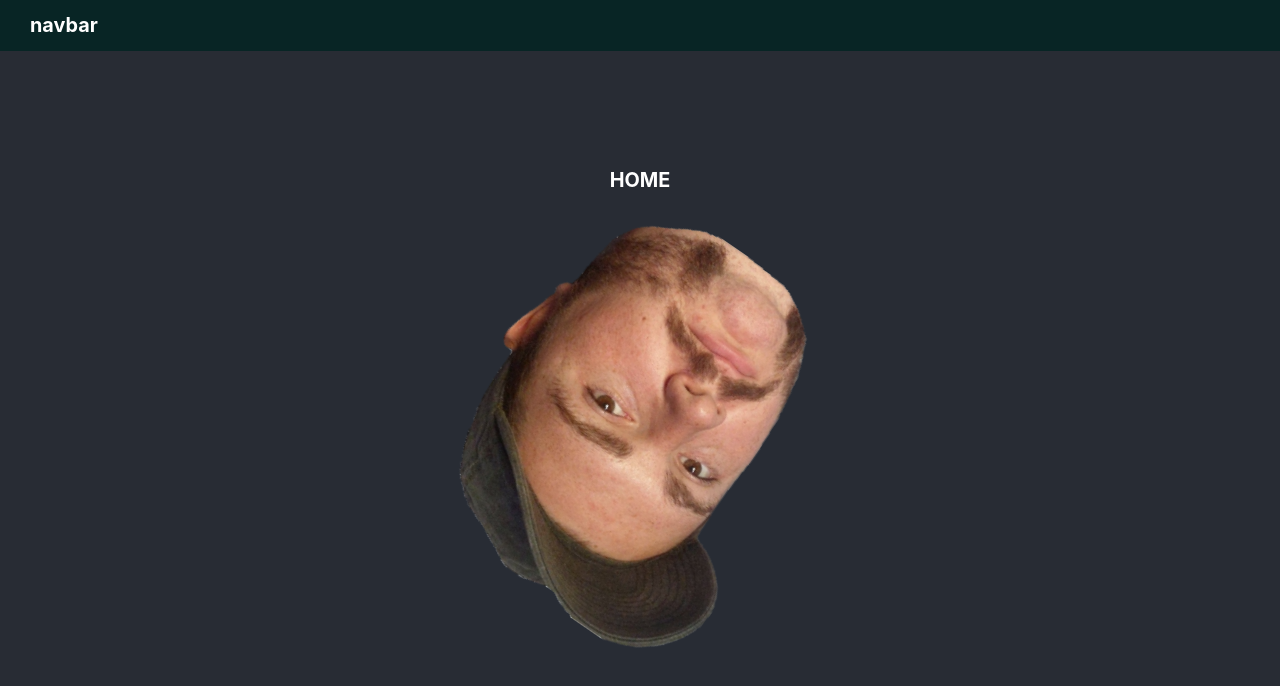
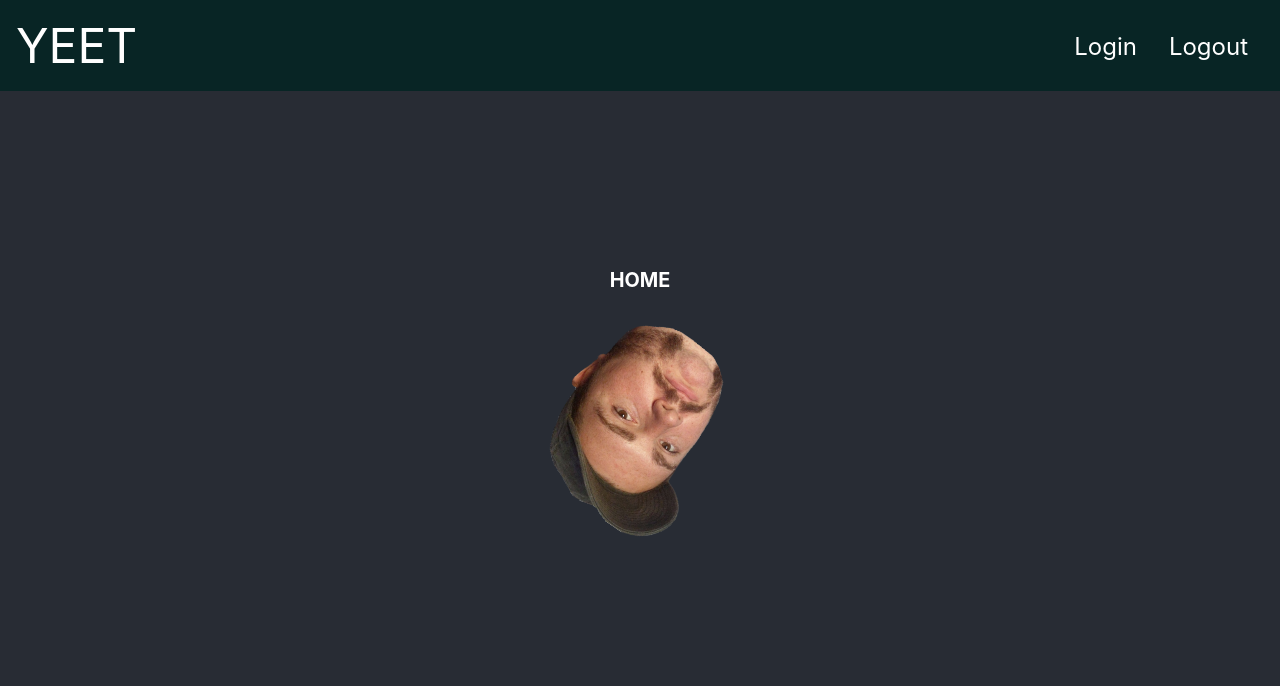
Before and after one commit to wilsoncollin7/My-Application, a React (Create React App) app in the folder client/: page / in a window 1280 px wide. Shown: the top 686 px of the page. Built offline with nearby package versions, Linux system fonts and the light colour scheme.

Commit message:
added navbar component

```diff
--- a/client/src/components/HeadImage/style.css
+++ b/client/src/components/HeadImage/style.css
@@ -1,5 +1,5 @@
 .faceImage {
-  height: 400px;
+  height: 200px;
   margin: 20px;
 }
 
--- a/client/src/components/Navbar/Navbar.js
+++ b/client/src/components/Navbar/Navbar.js
@@ -6,7 +6,11 @@ import "./style.css"
 function Navbar() {
   return(
     <div className="navbar">
-      <h1>navbar</h1>
+      <a className="navbarBrand" href="/home">YEET</a>
+      <div className="navbarButtonDiv">
+        <a className="navBtn" href="/login">Login</a>
+        <a className="navBtn" href="/login">Logout</a>
+      </div>
     </div>
   )
 };
--- a/client/src/components/Navbar/style.css
+++ b/client/src/components/Navbar/style.css
@@ -4,5 +4,24 @@
   top: 0;
   left: 0;
   right: 0;
-  padding-left: 30px;
+  padding: 1rem;
 }
+
+.navbarBrand {
+  float: left;
+  color: white;
+  font-size: 3rem;
+  text-decoration: none;
+}
+
+.navbarButtonDiv {
+  float: right;
+  padding-top: 1rem;
+}
+
+.navBtn{
+  margin: 1rem;
+  color: white;
+  font-size: 1.5rem;
+  text-decoration: none;
+}
```
Also changed, not shown: 1 other file (tests, documents, lock files or other folders).
